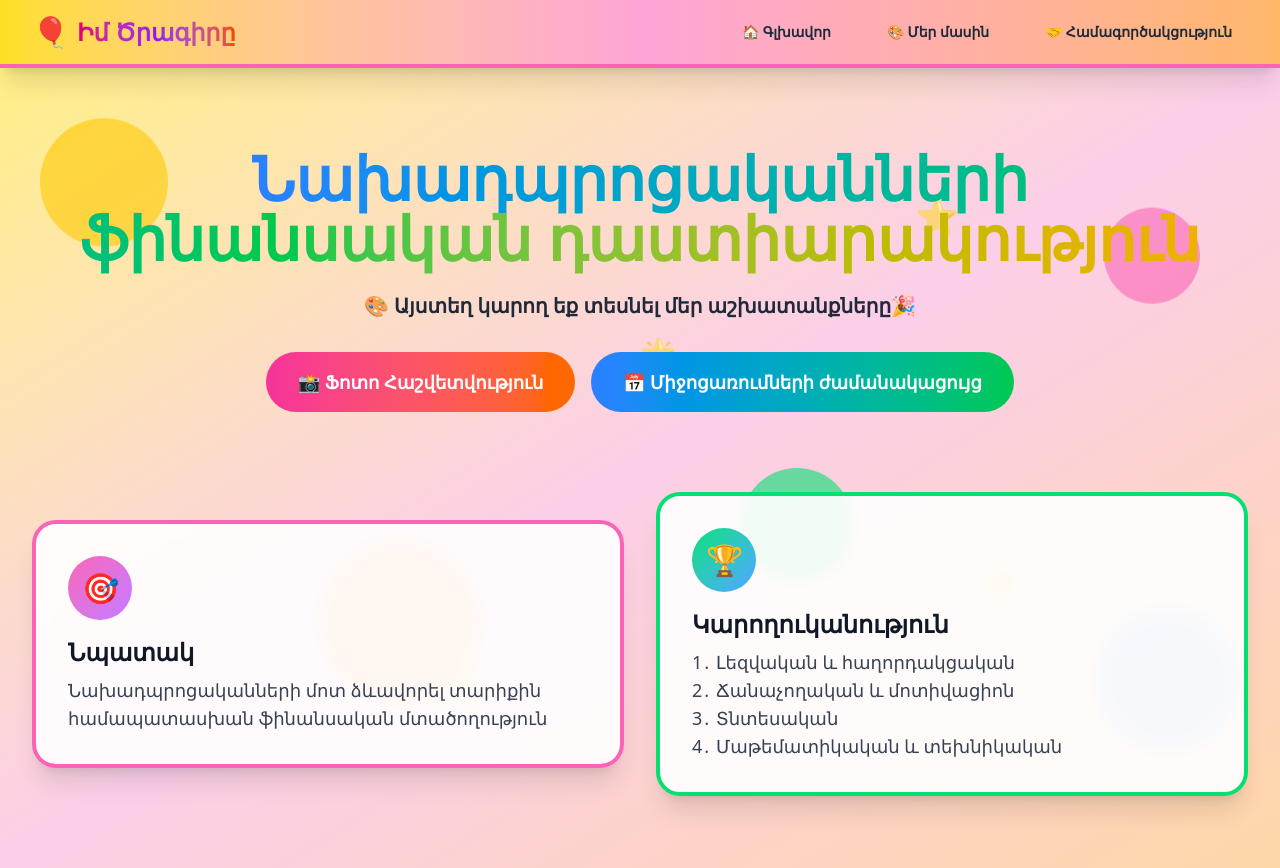
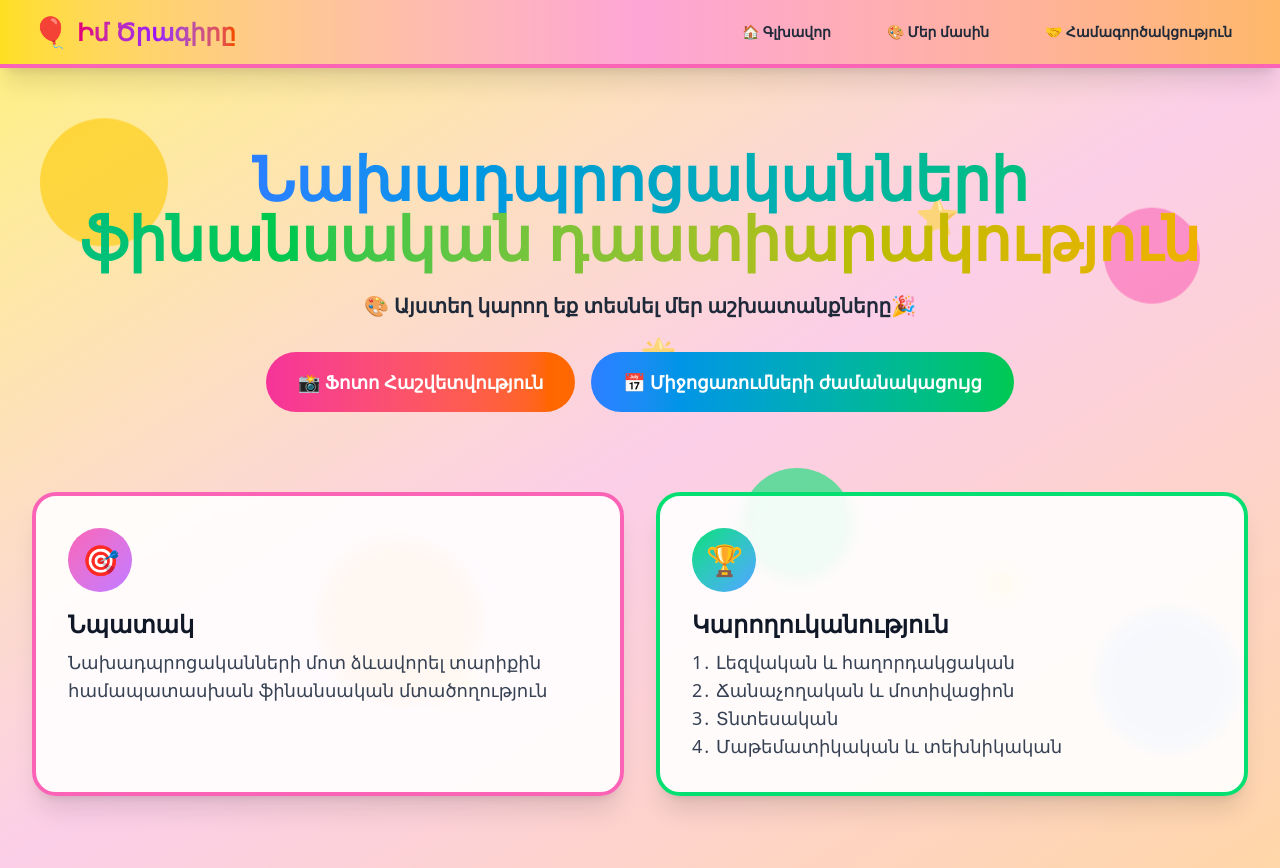
Before and after one commit to VaheBagratyan13/NewProject, a React (Vite) app: page / in a window 1280 px wide. Built offline with nearby package versions, Linux system fonts and the light colour scheme.

Commit message:
make divs in firstpage same size

```diff
--- a/src/components/FirstPage.jsx
+++ b/src/components/FirstPage.jsx
@@ -47,24 +47,26 @@ const FirstPage = () => {
 
       {/* Features Section - Mobile optimized */}
       <section className="relative max-w-7xl mx-auto px-3 sm:px-4 md:px-6 lg:px-8 pb-12 sm:pb-16">
-        <div className="flex flex-col sm:flex-row items-center justify-center gap-4 sm:gap-6 md:gap-8">
-          <div className="w-full  sm:w-auto sm:flex-1 max-w-md sm:max-w-none bg-white/90 backdrop-blur-sm p-6 sm:p-8 rounded-2xl sm:rounded-3xl shadow-xl hover:shadow-2xl transition-all duration-300 sm:transform sm:hover:scale-105 active:scale-95 border-4 border-pink-400">
+        <div className="flex flex-col sm:flex-row items-stretch justify-center gap-4 sm:gap-6 md:gap-8">
+          <div className="w-full sm:w-auto sm:flex-1 max-w-md sm:max-w-none bg-white/90 backdrop-blur-sm p-6 sm:p-8 rounded-2xl sm:rounded-3xl shadow-xl hover:shadow-2xl transition-all duration-300 sm:transform sm:hover:scale-105 active:scale-95 border-4 border-pink-400 flex flex-col">
             <div className="w-12 h-12 sm:w-14 md:w-16 sm:h-14 md:h-16 bg-gradient-to-br from-pink-400 to-purple-400 rounded-full flex items-center justify-center mb-3 sm:mb-4 text-2xl sm:text-3xl">
               🎯
             </div>
             <h3 className="text-xl sm:text-2xl font-bold text-gray-900 mb-2">Նպատակ</h3>
-            <p className="text-gray-700 text-sm sm:text-base md:text-lg">Նախադպրոցականների մոտ ձևավորել տարիքին համապատասխան ֆինանսական մտածողություն</p>
+            <p className="text-gray-700 text-sm sm:text-base md:text-lg flex-grow">Նախադպրոցականների մոտ ձևավորել տարիքին համապատասխան ֆինանսական մտածողություն</p>
           </div>
 
-          <div className="w-full sm:w-auto sm:flex-1 max-w-md sm:max-w-none bg-white/90 backdrop-blur-sm p-6 sm:p-8 rounded-2xl sm:rounded-3xl shadow-xl hover:shadow-2xl transition-all duration-300 sm:transform sm:hover:scale-105 active:scale-95 border-4 border-green-400">
+          <div className="w-full sm:w-auto sm:flex-1 max-w-md sm:max-w-none bg-white/90 backdrop-blur-sm p-6 sm:p-8 rounded-2xl sm:rounded-3xl shadow-xl hover:shadow-2xl transition-all duration-300 sm:transform sm:hover:scale-105 active:scale-95 border-4 border-green-400 flex flex-col">
             <div className="w-12 h-12 sm:w-14 md:w-16 sm:h-14 md:h-16 bg-gradient-to-br from-green-400 to-blue-400 rounded-full flex items-center justify-center mb-3 sm:mb-4 text-2xl sm:text-3xl">
               🏆
             </div>
             <h3 className="text-xl sm:text-2xl font-bold text-gray-900 mb-2">Կարողուկանություն</h3>
-            <p className="text-gray-700 text-sm sm:text-base md:text-lg">1․ Լեզվական և հաղորդակցական</p>
-            <p className="text-gray-700 text-sm sm:text-base md:text-lg">2․ Ճանաչողական և մոտիվացիոն</p>
-            <p className="text-gray-700 text-sm sm:text-base md:text-lg">3․ Տնտեսական</p>
-            <p className="text-gray-700 text-sm sm:text-base md:text-lg">4․ Մաթեմատիկական և տեխնիկական</p>
+            <div className="flex-grow">
+              <p className="text-gray-700 text-sm sm:text-base md:text-lg">1․ Լեզվական և հաղորդակցական</p>
+              <p className="text-gray-700 text-sm sm:text-base md:text-lg">2․ Ճանաչողական և մոտիվացիոն</p>
+              <p className="text-gray-700 text-sm sm:text-base md:text-lg">3․ Տնտեսական</p>
+              <p className="text-gray-700 text-sm sm:text-base md:text-lg">4․ Մաթեմատիկական և տեխնիկական</p>
+            </div>
           </div>
         </div>
       </section>
```
